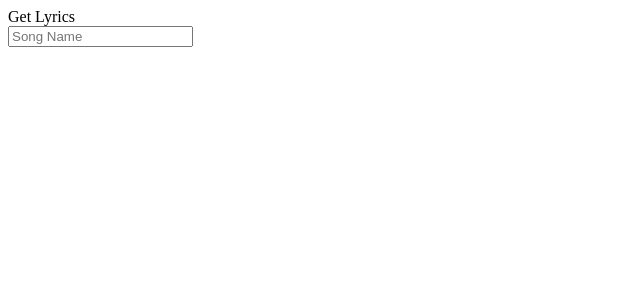
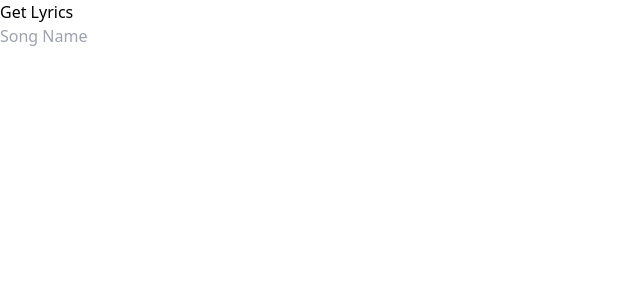
Before and after one commit to ChathurikaAJ/get-lyrics, a Next.js app: page / in a window 1280 px wide. Shown: the top 300 px of the page, without its empty margins (0-640 px from the left). Built offline with nearby package versions, Linux system fonts and the light colour scheme.

Commit message:
Install tailwind css

```diff
--- a/package.json
+++ b/package.json
@@ -14,5 +14,10 @@
     "next": "13.1.6",
     "react": "18.2.0",
     "react-dom": "18.2.0"
+  },
+  "devDependencies": {
+    "autoprefixer": "^10.4.13",
+    "postcss": "^8.4.21",
+    "tailwindcss": "^3.2.7"
   }
 }
--- /dev/null
+++ b/postcss.config.js
@@ -0,0 +1,6 @@
+module.exports = {
+  plugins: {
+    tailwindcss: {},
+    autoprefixer: {},
+  },
+}
--- a/src/styles/globals.css
+++ b/src/styles/globals.css
@@ -1,3 +1,7 @@
+@tailwind base;
+@tailwind components;
+@tailwind utilities;
+
 .css-fix {
     white-space: pre-wrap; /* or pre-line */
   }
--- /dev/null
+++ b/tailwind.config.js
@@ -0,0 +1,15 @@
+/** @type {import('tailwindcss').Config} */
+module.exports = {
+  content: [
+    "./app/**/*.{js,ts,jsx,tsx}",
+    "./pages/**/*.{js,ts,jsx,tsx}",
+    "./components/**/*.{js,ts,jsx,tsx}",
+
+    // Or if using `src` directory:
+    "./src/**/*.{js,ts,jsx,tsx}",
+  ],
+  theme: {
+    extend: {},
+  },
+  plugins: [],
+}
```
Also changed, not shown: 1 other file (tests, documents, lock files or other folders).
